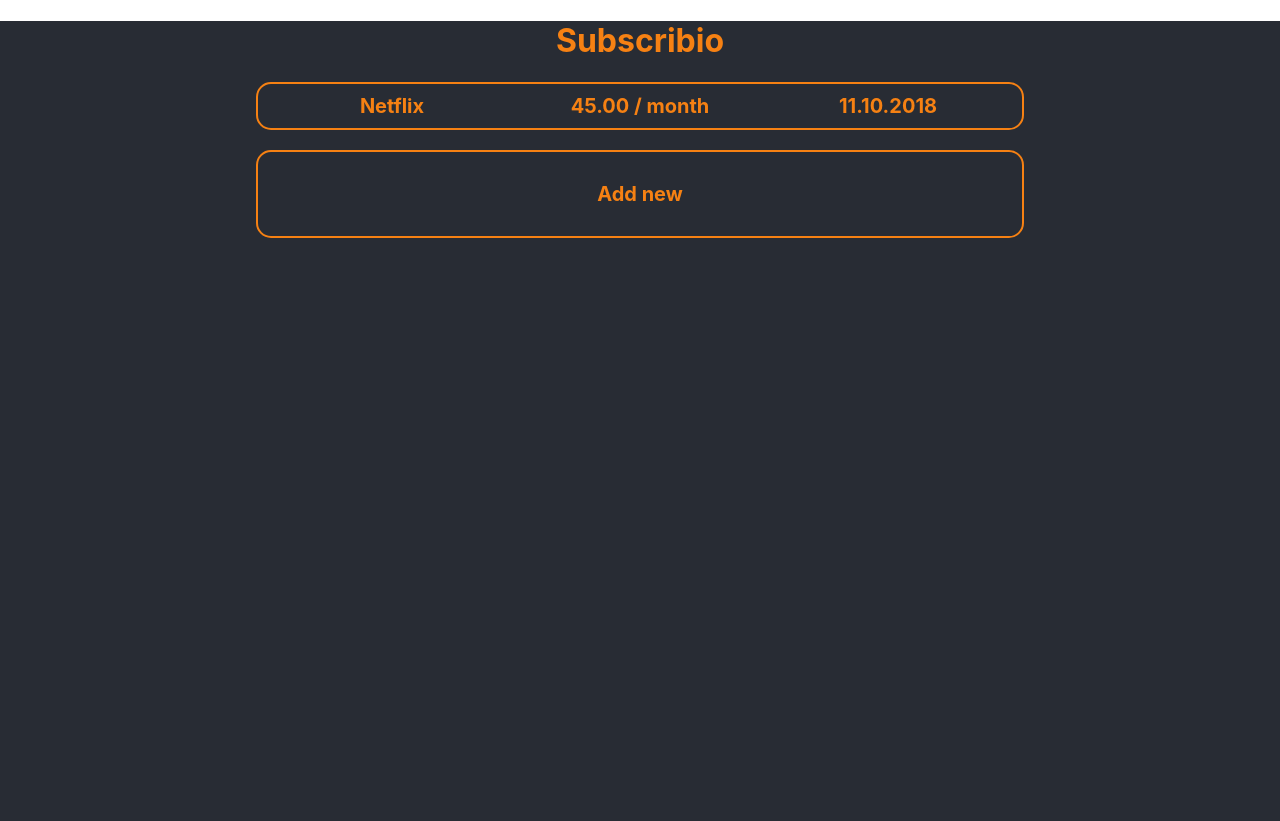
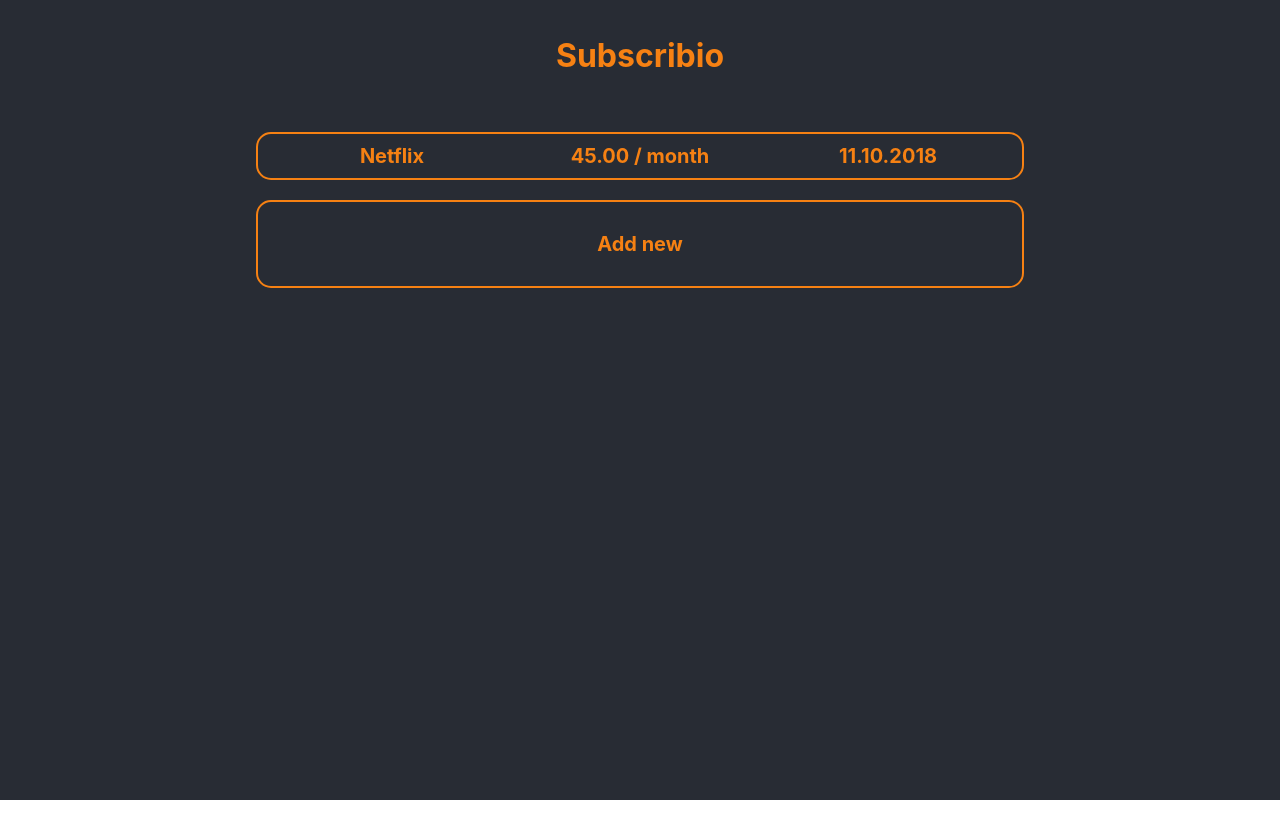
Before and after one commit to MatWaligora/Subscribio, a React (Create React App) app: page / in a window 1280 px wide. After the commit the page ends 800 px from the top, so only its background shows below. Built offline with nearby package versions, Linux system fonts and the light colour scheme.

Commit message:
Added header padding, and set margin to 0

```diff
--- a/src/App.css
+++ b/src/App.css
@@ -3,6 +3,11 @@
     background-color: #282c34;
     min-height: 100vh;
     color: #f68113;
+}
+
+.App-header {
+    margin: 0;
+    padding: 15px;
 }
 
 .Button {
```
